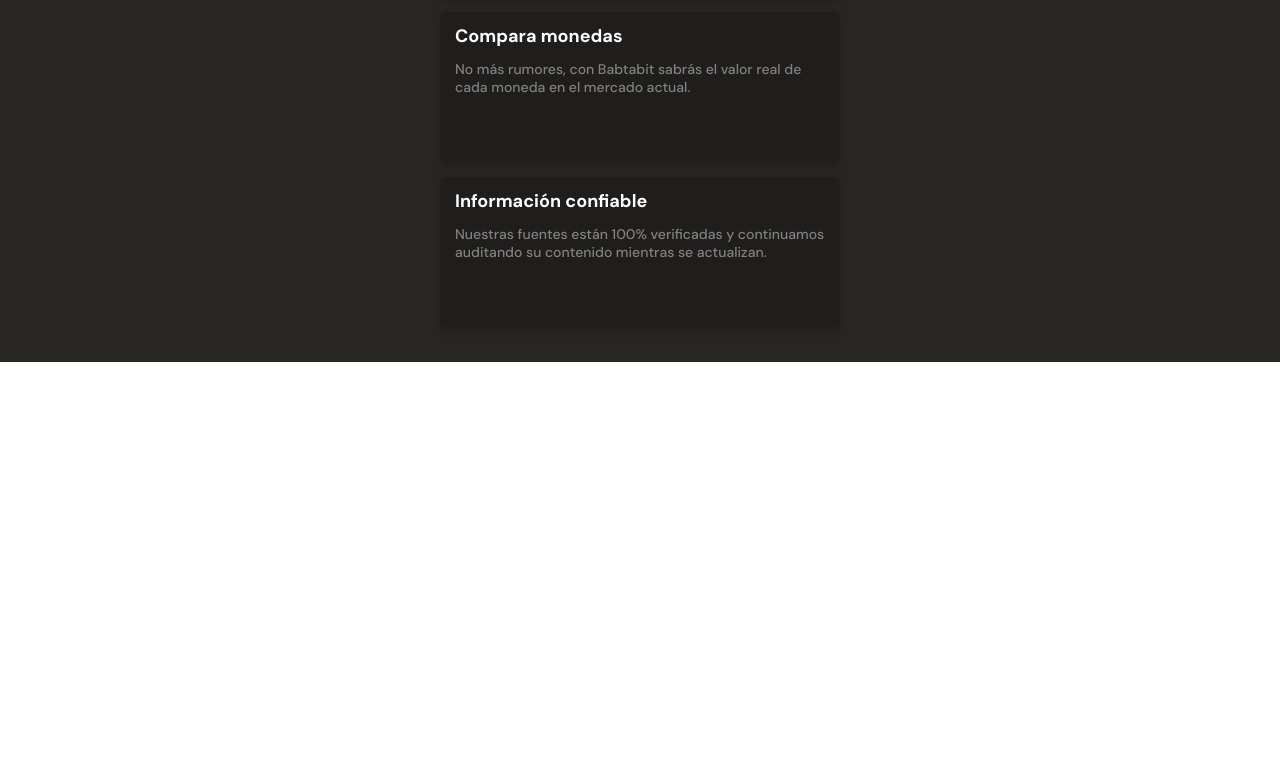
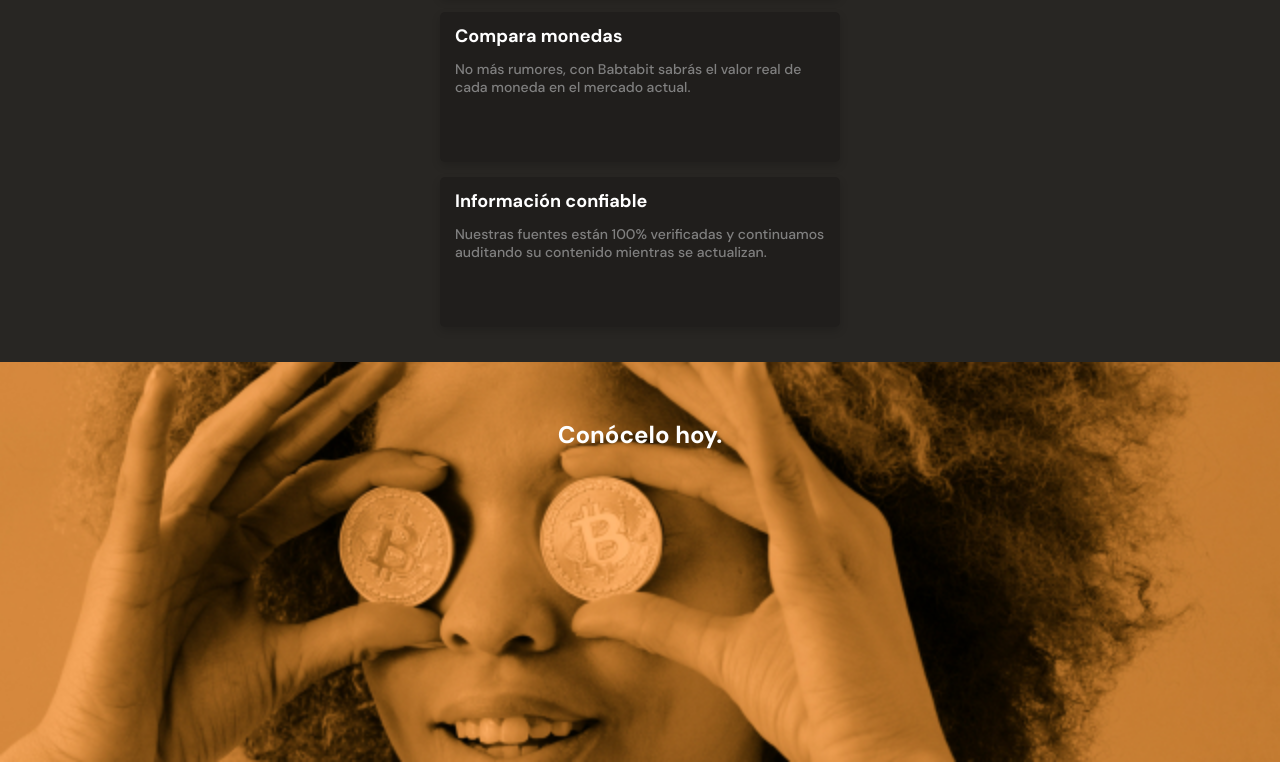
Before and after one commit to chinosuppo/BataBit-ResponsiveDesign, a plain HTML site: page index.html in a window 1280 px wide. Shown: the part 1628-2390 px from the top of the page. Before the commit the page ends 1990 px from the top, so only its background shows below. Drawn offline with Linux system fonts and the light colour scheme.

Commit message:
Seccion comodin finalizada

```diff
--- a/css/styles.css
+++ b/css/styles.css
@@ -300,7 +300,7 @@
     width: 90%;
     min-width: 288px;
     max-width: 400px;
-    height: 150px;
+    min-height: 150px;
     margin: 15px auto;
     padding: 15px;
     background-color: var(--black);
@@ -348,3 +348,22 @@
     line-height: 1.8rem;
     color: #808080;
 }
+
+.bitcoin-img-container{
+    width: 100%;
+    min-width: 320px;
+    height: 50vh;
+    background-image: url('../assets/img/bitcoinbaby2x.jpg');
+    background-position: center;
+    background-size: cover;
+    background-repeat: no-repeat;
+    text-align: center;
+}
+
+.bitcoin-img-container h2{
+    padding-top: 60px;
+    font-size: 2.4rem;
+    font-weight: bold;
+    line-height: 2.6rem;
+    color: var(--just-white);
+}
--- a/index.html
+++ b/index.html
@@ -118,7 +118,9 @@
                     </article>
                 </section>
             </section>
-            <section></section>
+            <section class="bitcoin-img-container">
+                <h2>Conócelo hoy.</h2>
+            </section>
             <section></section>
         </main>
 
```
